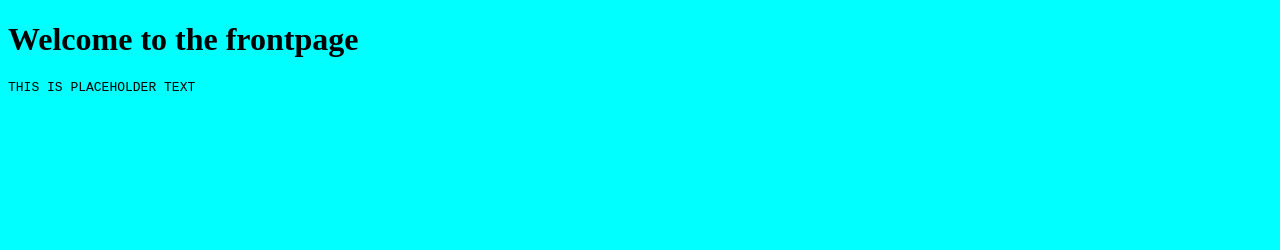
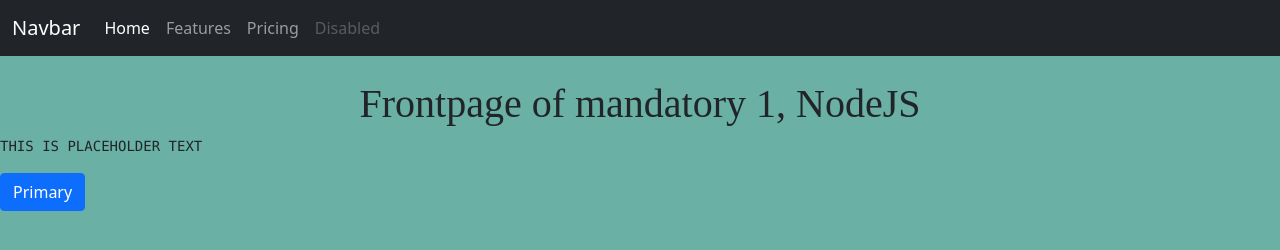
Before and after one commit to Omoezone/NodeValgfag, a website: page Mandatory/Mandatory1/views/frontPage.html in a window 1280 px wide. Drawn offline with nearby package versions, Linux system fonts and the light colour scheme; files that its build step writes are made by us from their sources.

Commit message:
Start and test with Mandatory excercise 1

```diff
--- a/Mandatory/Mandatory1/views/frontPage.html
+++ b/Mandatory/Mandatory1/views/frontPage.html
@@ -3,10 +3,46 @@
     <head>
         <title>Front Page</title>
         <meta charset="UTF-8">
+        <link href="https://cdn.jsdelivr.net/npm/bootstrap@5.0.0-beta2/dist/css/bootstrap.min.css" rel="stylesheet" integrity="sha384-BmbxuPwQa2lc/FVzBcNJ7UAyJxM6wuqIj61tLrc4wSX0szH/Ev+nYRRuWlolflfl" crossorigin="anonymous">
         <link href="./cssFolder/frontpage.css" rel="stylesheet" type="text/css"/>
     </head>
-    <body>
-            <h1>Welcome to the frontpage</h1>
+    <body style="background-color: rgba(27, 134, 116, 0.651);">
+        <nav class="navbar navbar-expand-lg navbar-dark bg-dark">
+            <div class="container-fluid">
+              <a class="navbar-brand" href="#">Navbar</a>
+              <button class="navbar-toggler" type="button" data-bs-toggle="collapse" data-bs-target="#navbarNavAltMarkup" aria-controls="navbarNavAltMarkup" aria-expanded="false" aria-label="Toggle navigation">
+                <span class="navbar-toggler-icon"></span>
+              </button>
+              <div class="collapse navbar-collapse" id="navbarNavAltMarkup">
+                <div class="navbar-nav">
+                  <a class="nav-link active" aria-current="page" href="#">Home</a>
+                  <a class="nav-link" href="#">Features</a>
+                  <a class="nav-link" href="#">Pricing</a>
+                  <a class="nav-link disabled" href="#" tabindex="-1" aria-disabled="true">Disabled</a>
+                </div>
+              </div>
+            </div>
+          </nav><br>
+            <h1 style="text-align: center;">Frontpage of mandatory 1, NodeJS</h1>
             <pre>THIS IS PLACEHOLDER TEXT</pre>
+
+            <button type="button" class="btn btn-primary">Primary</button>
+            <!--
+           <div class="card" style="width: 18rem;">
+                <img src="..." class="card-img-top" alt="...">
+                <div class="card-body">
+                  <h5 class="card-title">Card title</h5>
+                  <p class="card-text">Some quick example text to build on the card title and make up the bulk of the card's content.</p>
+                  <a href="#" class="btn btn-primary">Go somewhere</a>
+                </div>
+            </div>
+            <div class="card" style="width: 18rem;">
+            <img src="..." class="card-img-top" alt="...">
+            <div class="card-body">
+                <h5 class="card-title">Card title</h5>
+                <p class="card-text">Some quick example text to build on the card title and make up the bulk of the card's content.</p>
+                <a href="#" class="btn btn-primary">Go somewhere</a>
+            </div>
+            </div>-->
     </body>
 </html>
```
Also changed, not shown: Mandatory/Mandatory1/app.js (+8 -1 lines).
